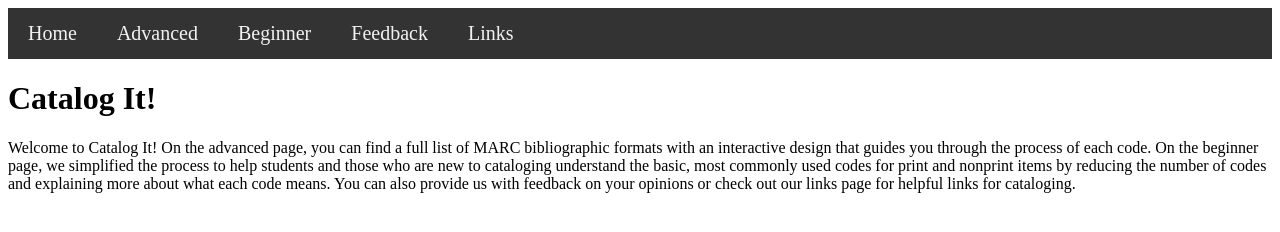
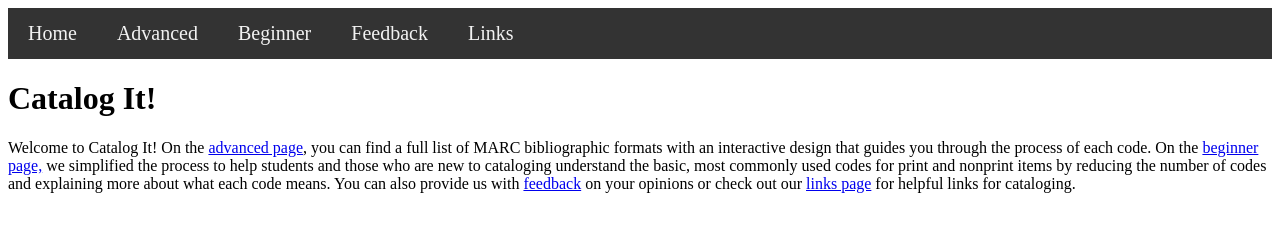
Before and after one commit to lilljenn/Catalog-It, a plain HTML site: page index.html in a window 1280 px wide. Drawn offline with Linux system fonts and the light colour scheme.

Commit message:
Update index.html

```diff
--- a/index.html
+++ b/index.html
@@ -30,7 +30,7 @@
 
 		   <h1>Catalog It!</h1>
 		<p>
-			Welcome to Catalog It! On the advanced page, you can find a full list of MARC bibliographic formats with an interactive design that guides you through the process of each code. On the beginner page, we simplified the process to help students and those who are new to cataloging understand the basic, most commonly used codes for print and nonprint items by reducing the number of codes and explaining more about what each code means. You can also provide us with feedback on your opinions or check out our links page for helpful links for cataloging.
+			Welcome to Catalog It! On the <a href = "/Catalog-It/Advanced">advanced page</a>, you can find a full list of MARC bibliographic formats with an interactive design that guides you through the process of each code. On the <a href = "/Catalog-It/Beginner">beginner page,</a> we simplified the process to help students and those who are new to cataloging understand the basic, most commonly used codes for print and nonprint items by reducing the number of codes and explaining more about what each code means. You can also provide us with <a href="/Catalog-It/Feedback">feedback</a> on your opinions or check out our <a href = "/Catalog-It/Links">links page</a> for helpful links for cataloging.
 		</p>
 		</div>
 
```
